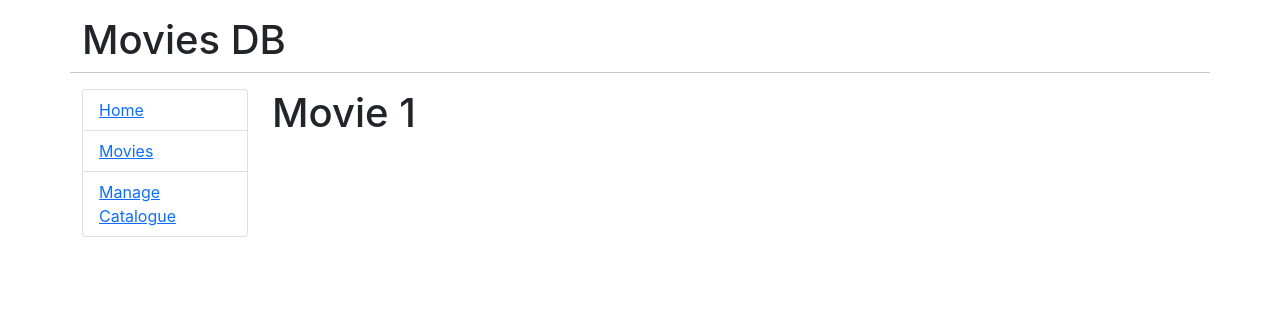
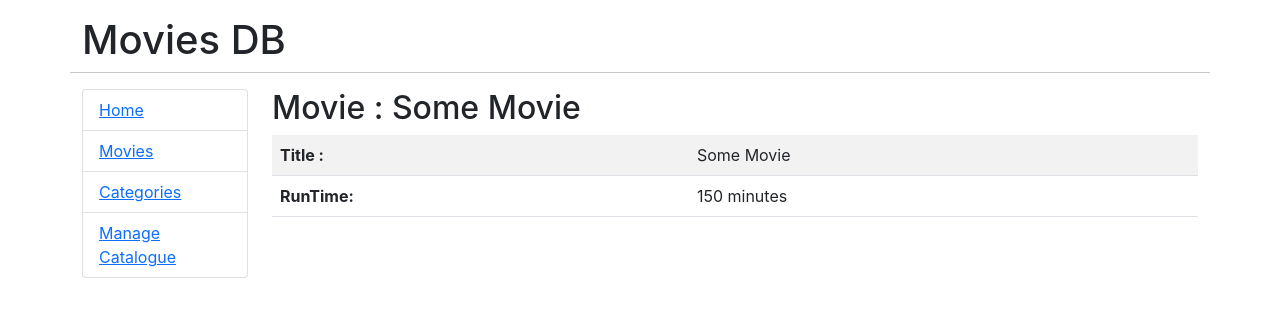
Before and after one commit to nrnc/moviesDB-frontend, a React (Create React App) app: page /movies/1 in a window 1280 px wide. Shown: the top 316 px of the page. Built offline with nearby package versions, Linux system fonts and the light colour scheme.

Commit message:
set up the basic frontend

```diff
--- a/src/App.js
+++ b/src/App.js
@@ -4,10 +4,13 @@ import {
   Link,
   Route,
   useParams,
+  useRouteMatch,
 } from "react-router-dom";
 import Admin from "./components/Admin";
 import Home from "./components/Home";
 import Movies from "./components/Movies";
+import { Categories } from "./components/Categories";
+import { OneMovie } from "./components/OneMovie";
 function App() {
   return (
     <Router>
@@ -27,6 +30,9 @@ function App() {
                   <Link to="/movies">Movies</Link>
                 </li>
                 <li className="list-group-item">
+                  <Link to="/by-category">Categories</Link>
+                </li>
+                <li className="list-group-item">
                   <Link to="/admin">Manage Catalogue</Link>
                 </li>
               </ul>
@@ -34,8 +40,23 @@ function App() {
           </div>
           <div className="col-md-10">
             <Switch>
-              <Route path="/movies/:id">
-                <Movie />
+              <Route path="/movies/:id" component={OneMovie} />
+              <Route exact path="/by-category">
+                <CategoryPage />
+              </Route>
+              <Route
+                exact
+                path="/by-category/drama"
+                render={(props) => <Categories {...props} title="Drama" />}
+              />
+              <Route
+                exact
+                path="/by-category/comedy"
+                render={(props) => <Categories {...props} title="Comedy" />}
+              />
+
+              <Route exact path="/by-category">
+                <CategoryPage />
               </Route>
               <Route path="/admin">
                 <Admin />
@@ -54,9 +75,22 @@ function App() {
   );
 }
 
-function Movie() {
-  let { id } = useParams();
-  return <h1>Movie {id}</h1>;
+function CategoryPage() {
+  let { path, url } = useRouteMatch();
+
+  return (
+    <div>
+      <h1>Categories</h1>
+      <ul>
+        <li>
+          <Link to={`${path}/comedy`}>Comedy</Link>
+        </li>
+        <li>
+          <Link to={`${path}/drama`}>Drama</Link>
+        </li>
+      </ul>
+    </div>
+  );
 }
 
 export default App;
--- /dev/null
+++ b/src/components/Categories.jsx
@@ -0,0 +1,7 @@
+import React, { Component } from "react";
+
+export class Categories extends Component {
+  render() {
+    return <h2>Category :{this.props.title}</h2>;
+  }
+}
--- /dev/null
+++ b/src/components/OneMovie.jsx
@@ -0,0 +1,41 @@
+import React, { Component, Fragment } from "react";
+
+export class OneMovie extends Component {
+  state = {
+    movie: {},
+  };
+  componentDidMount() {
+    this.setState({
+      movie: {
+        id: this.props.match.params.id,
+        title: "Some Movie",
+        runtime: 150,
+      },
+    });
+  }
+
+  render() {
+    return (
+      <Fragment>
+        <h2>Movie : {this.state.movie?.title}</h2>
+        <table className="table-compact table-striped table">
+          <thead></thead>
+          <tbody>
+            <tr>
+              <td>
+                <strong>Title : </strong>
+              </td>
+              <td>{this.state.movie.title}</td>
+            </tr>
+            <tr>
+              <td>
+                <strong>RunTime: </strong>
+              </td>
+              <td>{this.state.movie.runtime} minutes</td>
+            </tr>
+          </tbody>
+        </table>
+      </Fragment>
+    );
+  }
+}
```
